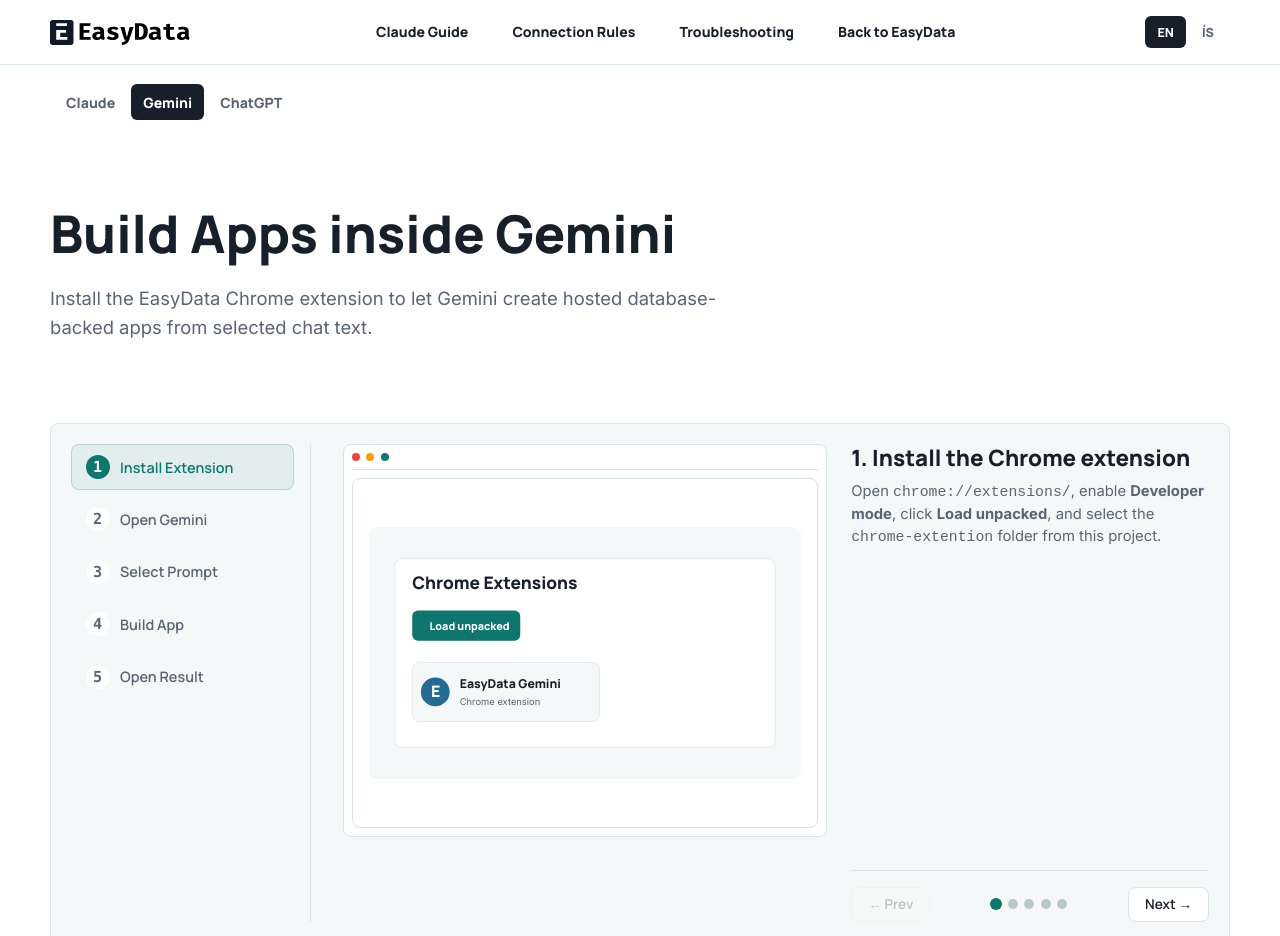
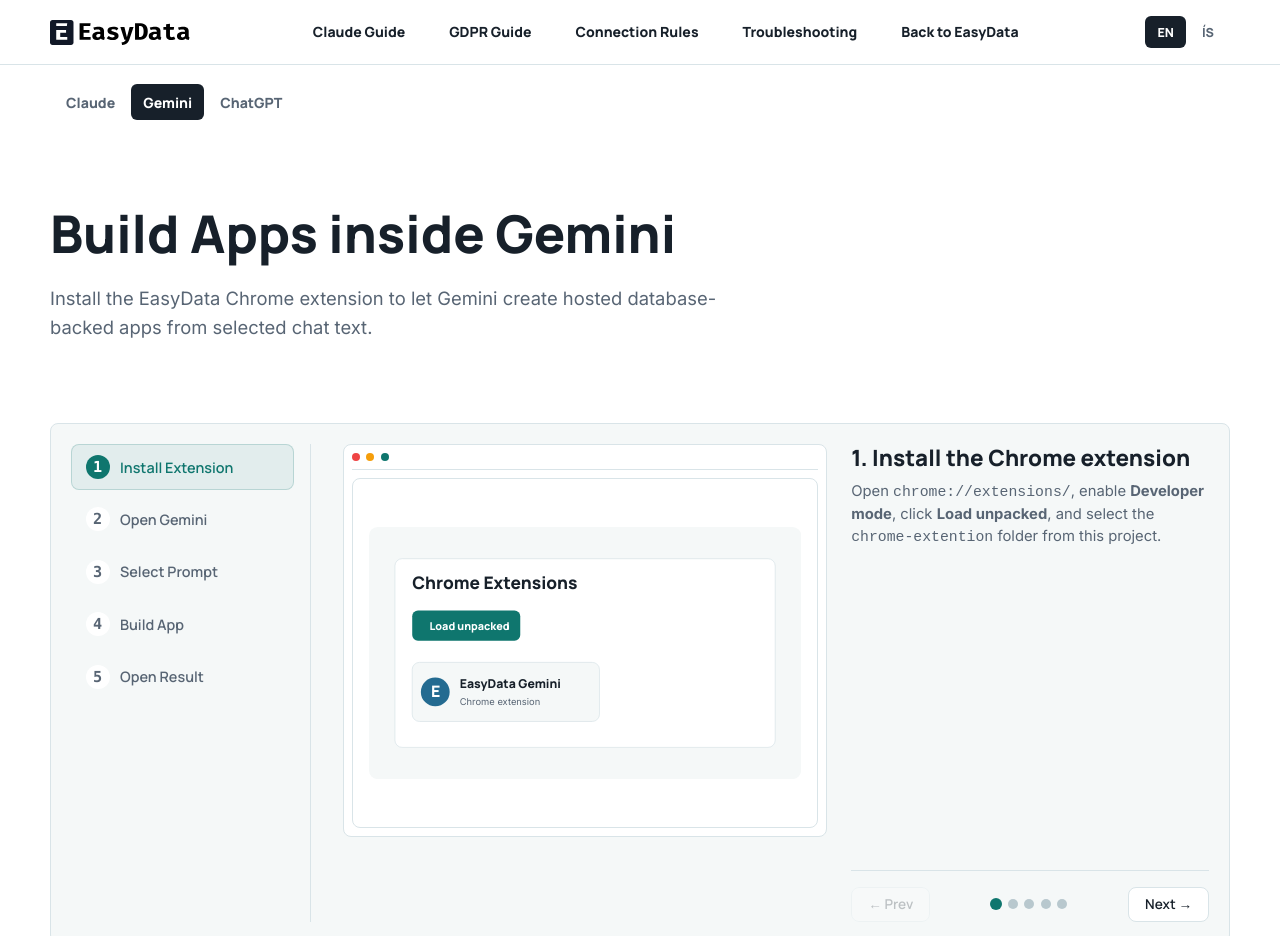
Before and after one commit to TanjaSav/EasyData, a browser extension: page public/gemini-mcp.html in a window 1280 px wide. Shown: the top 936 px of the page. Drawn offline with Linux system fonts and the light colour scheme.

Commit message:
Link GDPR guide in Gemini MCP guide header

```diff
--- a/public/gemini-mcp.html
+++ b/public/gemini-mcp.html
@@ -715,6 +715,7 @@
       </a>
       <nav class="nav-links">
         <a href="/mcp.html">Claude Guide</a>
+        <a href="/gdpr.html">GDPR Guide</a>
         <a href="#quick-paths" id="nav-paths">Connection Rules</a>
         <a href="#troubleshooting" id="nav-trouble">Troubleshooting</a>
         <a class="btn-nav" href="/" id="nav-back">Back to EasyData</a>
```
